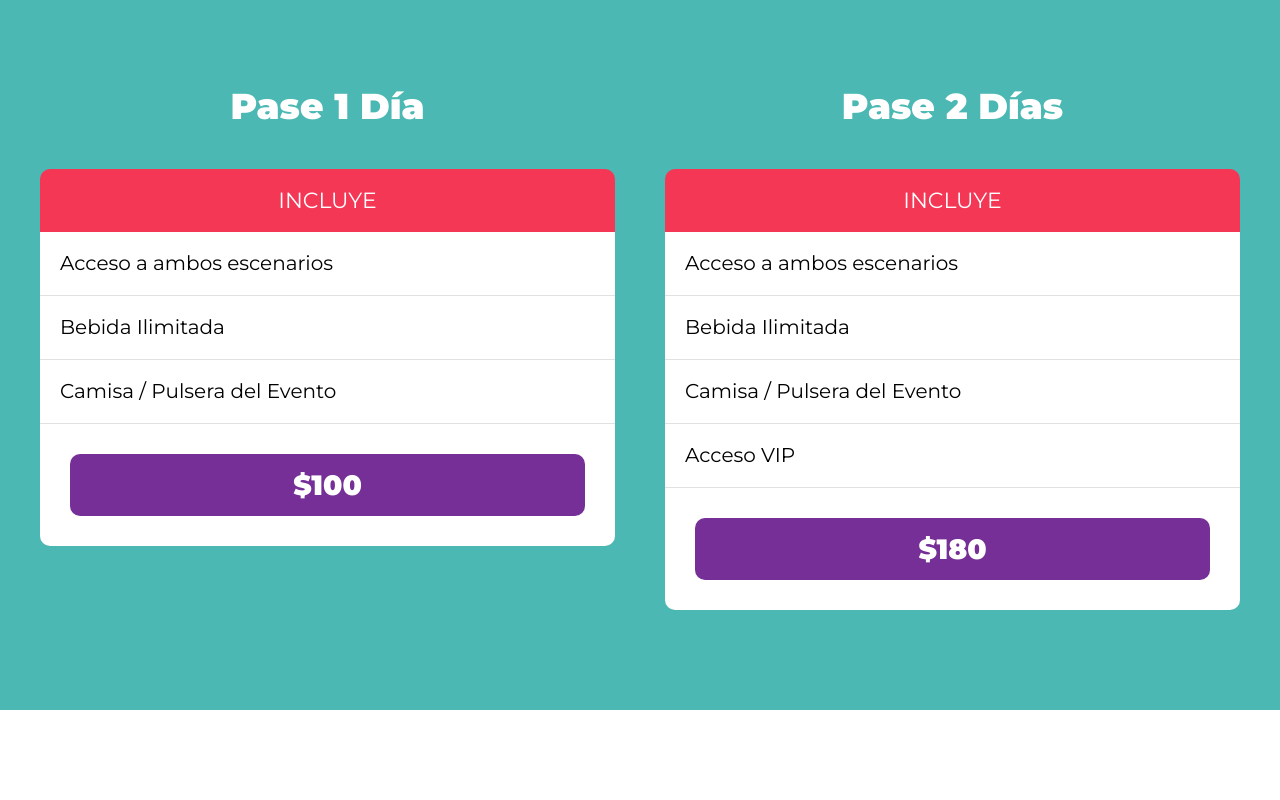
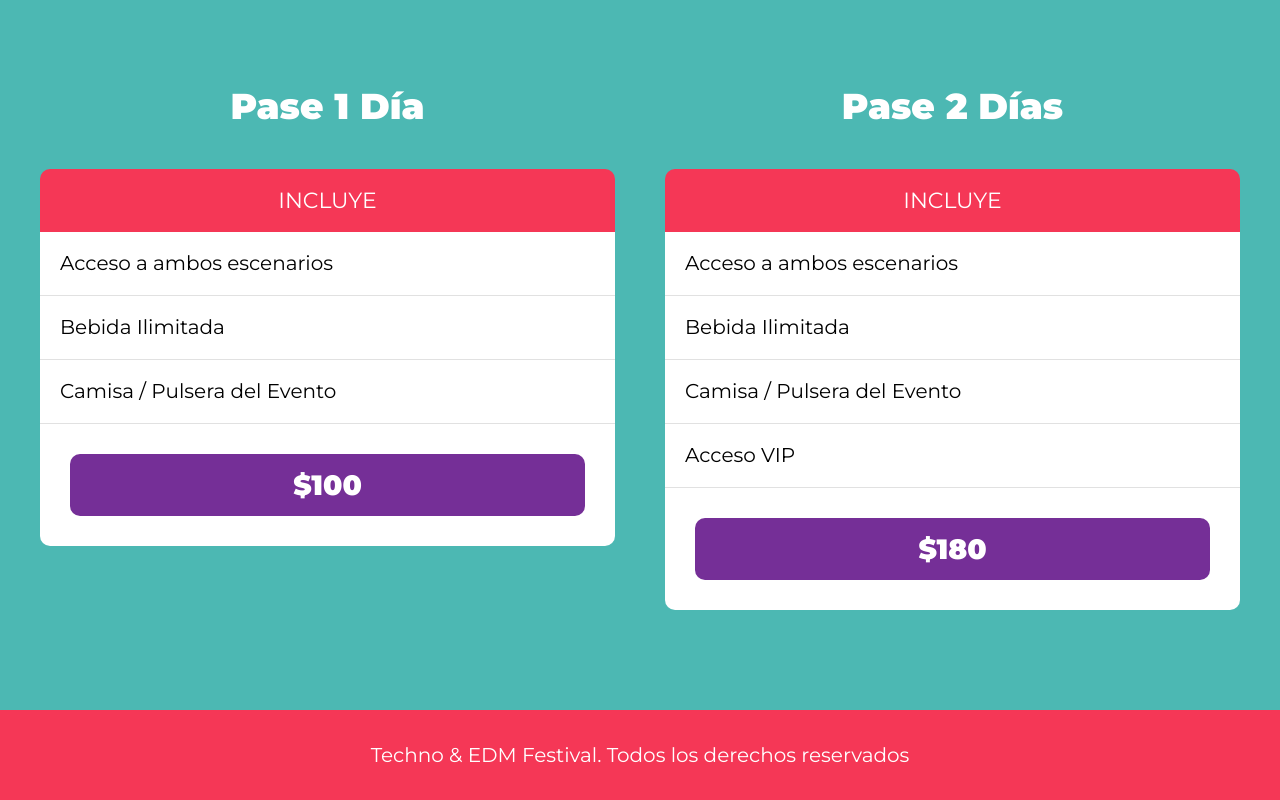
Before and after one commit to NicolasRojas1/Practica-festival-musica, a website: page index.html in a window 1280 px wide. Shown: the part 3080-3880 px from the top of the page. Before the commit the page ends 3790 px from the top, so only its background shows below. Drawn offline with Linux system fonts and the light colour scheme.

Commit message:
[ADD] footer y estilos

```diff
--- a/index.html
+++ b/index.html
@@ -204,6 +204,10 @@
         </div>
     </section>
 
+    <footer>
+        <p>Techno & EDM Festival. Todos los derechos reservados</p>
+    </footer>
+
 </body>
 
 </html>
--- /dev/null
+++ b/src/scss/layout/_footer.scss
@@ -0,0 +1,14 @@
+@use 'base/variables' as v;
+
+footer {
+    background-color: v.$rosa;
+    margin: 0;
+    padding: 1rem 0;
+    text-align: center;
+
+    p {
+        color: v.$blanco;
+        font-size: 2rem;
+        font-weight: 400;
+    }
+}
--- a/src/scss/layout/_index.scss
+++ b/src/scss/layout/_index.scss
@@ -3,3 +3,4 @@
 @forward 'festival';
 @forward 'lineup';
 @forward 'boletos';
+@forward 'footer';
```
Also changed, not shown: build/css/app.css.
